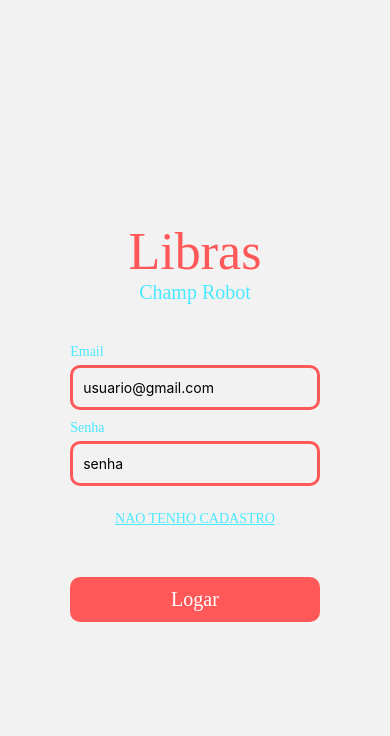
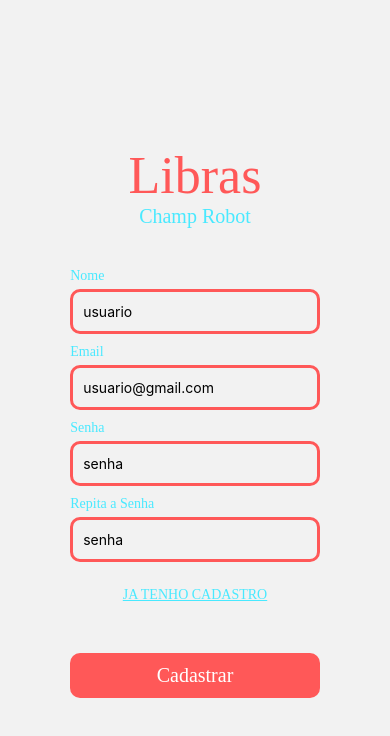
Before and after one commit to brunobandeiraf/DSPI_RN, a React Native app in the folder App/: screen /Signup in a window 390 px wide. Shown: the top 736 px of the page. Built offline with nearby package versions, Linux system fonts and the light colour scheme.

Commit message:
login and singup

```diff
--- a/App/App.tsx
+++ b/App/App.tsx
@@ -4,10 +4,12 @@ import {createNativeStackNavigator} from '@react-navigation/native-stack';
 import HomeScreen from './pages/HomeScreen';
 import QuizScreen from './pages/QuizScreen';
 import LoginScreen from './pages/LoginScreen';
+import SignupScreen from './pages/SingupScreen';
 
 export type RootStackParamList = {
   Login: undefined;
   Home: undefined;
+  Signup: undefined;
   Quiz: {quizName?: string};
 };
 
@@ -20,6 +22,11 @@ const App = () => {
         <Stack.Screen
           name="Login"
           component={LoginScreen}
+          options={{headerShown: false}}
+        />
+        <Stack.Screen
+          name="Signup"
+          component={SignupScreen}
           options={{headerShown: false}}
         />
         <Stack.Screen
--- a/App/pages/LoginScreen.tsx
+++ b/App/pages/LoginScreen.tsx
@@ -1,8 +1,6 @@
-/* eslint-disable @typescript-eslint/no-unused-vars */
 import React, {FC, useEffect, useState} from 'react';
 import {
   Pressable,
-  StyleSheet,
   Text,
   TextInput,
   View,
@@ -35,13 +33,9 @@ const LoginScreen: FC<Props> = ({navigation}) => {
     setOrientation(newOrientation);
   }, [window]);
 
-  const styles = StyleSheet.create({
-    container: {
-      flex: 1,
-      justifyContent: 'center',
-      alignItems: 'center',
-    },
-  });
+  const goToSignup = () => {
+    navigation.navigate('Signup');
+  };
 
   return (
     <View
@@ -116,7 +110,8 @@ const LoginScreen: FC<Props> = ({navigation}) => {
                 orientation === 'portrait'
                   ? VStyles.registerContainer
                   : HStyles.registerContainer
-              }>
+              }
+              onPress={() => goToSignup()}>
               <Text
                 style={
                   orientation === 'portrait'
--- /dev/null
+++ b/App/pages/SingupScreen.tsx
@@ -0,0 +1,193 @@
+import React, {FC, useEffect, useState} from 'react';
+import {
+  Pressable,
+  Text,
+  TextInput,
+  View,
+  useWindowDimensions,
+} from 'react-native';
+import {RootStackParamList} from '../App';
+import {NativeStackNavigationProp} from '@react-navigation/native-stack';
+import {RouteProp} from '@react-navigation/native';
+import VStyles from '../styles/pages/vertical/LoginScreen.style';
+import HStyles from '../styles/pages/horizontal/LoginScreen.style';
+
+type SignupScreenNavigationProp = NativeStackNavigationProp<
+  RootStackParamList,
+  'Login'
+>;
+type SignupScreenRouteProp = RouteProp<RootStackParamList, 'Signup'>;
+
+type Props = {
+  navigation: SignupScreenNavigationProp;
+  route: SignupScreenRouteProp;
+};
+
+const SignupScreen: FC<Props> = ({navigation}) => {
+  const window = useWindowDimensions();
+  const [orientation, setOrientation] = useState('portrait');
+
+  useEffect(() => {
+    const newOrientation =
+      window.width > window.height ? 'landscape' : 'portrait';
+    setOrientation(newOrientation);
+  }, [window]);
+
+  const goToLogin = () => {
+    navigation.navigate('Login');
+  };
+
+  return (
+    <View
+      style={
+        orientation === 'portrait' ? VStyles.container : HStyles.container
+      }>
+      <View
+        style={
+          orientation === 'portrait'
+            ? VStyles.titleContainer
+            : HStyles.titleContainer
+        }>
+        <Text
+          style={orientation === 'portrait' ? VStyles.title : HStyles.title}>
+          Libras
+        </Text>
+        <Text
+          style={
+            orientation === 'portrait' ? VStyles.subtitle : HStyles.subtitle
+          }>
+          Champ Robot
+        </Text>
+      </View>
+      <View
+        style={
+          orientation === 'portrait'
+            ? VStyles.formContainer
+            : HStyles.formContainer
+        }>
+        <View
+          style={orientation === 'portrait' ? VStyles.forms : HStyles.forms}>
+          <View>
+            <View
+              style={
+                orientation === 'portrait' ? VStyles.inputBox : HStyles.inputBox
+              }>
+              <Text
+                style={
+                  orientation === 'portrait'
+                    ? VStyles.inputLabel
+                    : HStyles.inputLabel
+                }>
+                Nome
+              </Text>
+              <TextInput
+                style={
+                  orientation === 'portrait' ? VStyles.input : HStyles.input
+                }
+                placeholder="usuario"
+              />
+            </View>
+            <View
+              style={
+                orientation === 'portrait' ? VStyles.inputBox : HStyles.inputBox
+              }>
+              <Text
+                style={
+                  orientation === 'portrait'
+                    ? VStyles.inputLabel
+                    : HStyles.inputLabel
+                }>
+                Email
+              </Text>
+              <TextInput
+                style={
+                  orientation === 'portrait' ? VStyles.input : HStyles.input
+                }
+                placeholder="usuario@gmail.com"
+              />
+            </View>
+          </View>
+          <View>
+            <View
+              style={
+                orientation === 'portrait' ? VStyles.inputBox : HStyles.inputBox
+              }>
+              <Text
+                style={
+                  orientation === 'portrait'
+                    ? VStyles.inputLabel
+                    : HStyles.inputLabel
+                }>
+                Senha
+              </Text>
+              <TextInput
+                style={
+                  orientation === 'portrait' ? VStyles.input : HStyles.input
+                }
+                placeholder="senha"
+              />
+            </View>
+            <View
+              style={
+                orientation === 'portrait' ? VStyles.inputBox : HStyles.inputBox
+              }>
+              <Text
+                style={
+                  orientation === 'portrait'
+                    ? VStyles.inputLabel
+                    : HStyles.inputLabel
+                }>
+                Repita a Senha
+              </Text>
+              <TextInput
+                style={
+                  orientation === 'portrait' ? VStyles.input : HStyles.input
+                }
+                placeholder="senha"
+              />
+            </View>
+          </View>
+          <View
+            style={
+              orientation === 'portrait' ? VStyles.otherBox : HStyles.otherBox
+            }>
+            <Pressable
+              style={
+                orientation === 'portrait'
+                  ? VStyles.registerContainer
+                  : HStyles.registerContainer
+              }>
+              <Text
+                style={
+                  orientation === 'portrait'
+                    ? VStyles.register
+                    : HStyles.register
+                }
+                onPress={() => goToLogin()}>
+                JA TENHO CADASTRO
+              </Text>
+            </Pressable>
+          </View>
+        </View>
+      </View>
+      <View
+        style={
+          orientation === 'portrait' ? VStyles.loginBox : HStyles.loginBox
+        }>
+        <Pressable
+          style={
+            orientation === 'portrait'
+              ? VStyles.loginContainer
+              : HStyles.loginContainer
+          }>
+          <Text
+            style={orientation === 'portrait' ? VStyles.login : HStyles.login}>
+            Cadastrar
+          </Text>
+        </Pressable>
+      </View>
+    </View>
+  );
+};
+
+export default SignupScreen;
```
